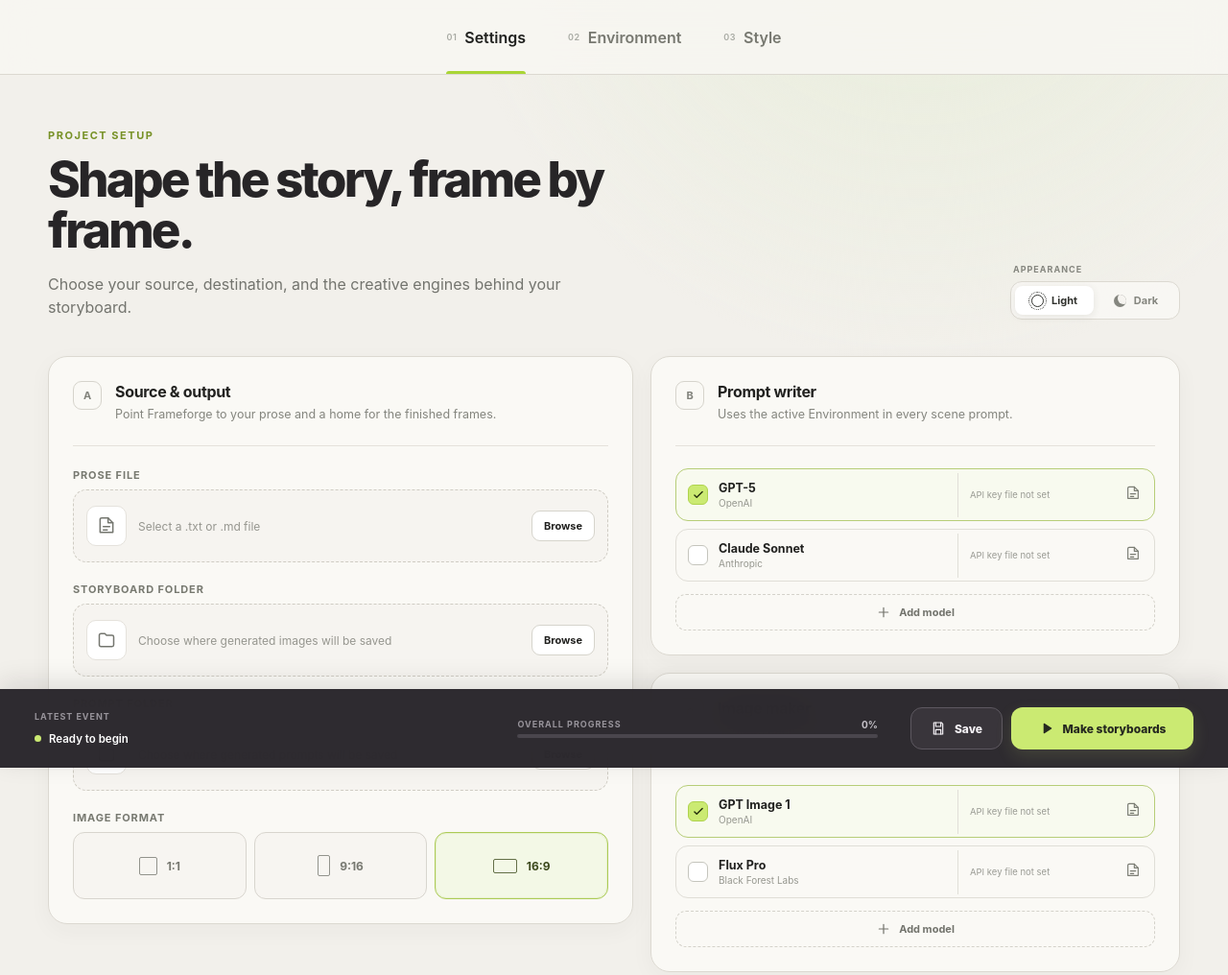
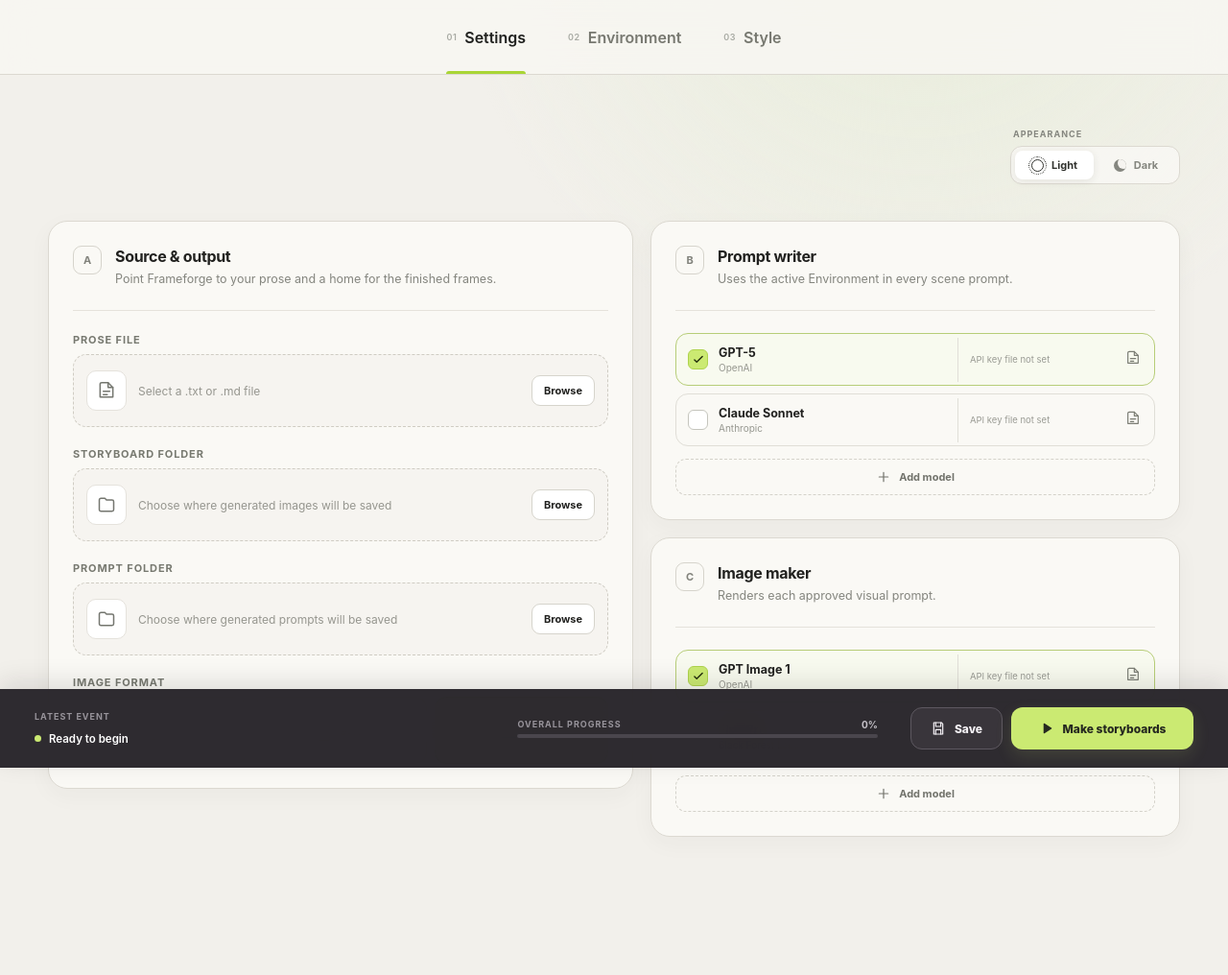
Before and after one commit to CytheCy/storyboard_lite, a website built with Vite: page index.html in a window 1280 px wide. Shown: the whole page at 96% size. Built offline with nearby package versions, Linux system fonts and the light colour scheme; what nspell would draw is missing.

Commit message:
Remove Settings page introduction

```diff
--- a/src/main.ts
+++ b/src/main.ts
@@ -133,7 +133,6 @@ function pageIntro(kicker: string, title: string, description: string) {
 function renderSettings() {
   return `<div class="page settings-page">
     <div class="settings-header">
-      ${pageIntro("Project setup", "Shape the story, frame by frame.", "Choose your source, destination, and the creative engines behind your storyboard.")}
       <div class="theme-picker" aria-label="Appearance">
         <span>Appearance</span>
         <div class="theme-options" role="radiogroup" aria-label="Color theme">
--- a/src/style.css
+++ b/src/style.css
@@ -19,7 +19,7 @@ svg { width: 20px; height: 20px; fill: none; stroke: currentColor; stroke-width:
 .kicker { color: #779126 !important; font-size: 11px !important; font-weight: 700; letter-spacing: .14em; text-transform: uppercase; margin: 0 0 12px !important; }
 .page-intro h1 { font-size: clamp(34px, 4vw, 53px); font-weight: 800; line-height: 1.04; letter-spacing: -.055em; margin: 0; color: #272527; }
 .page-intro > p:last-child { color: var(--muted); font-size: 16px; line-height: 1.55; max-width: 610px; margin: 17px 0 0; }
-.settings-header { display: flex; align-items: end; justify-content: space-between; gap: 32px; }
+.settings-header { display: flex; align-items: end; justify-content: flex-end; gap: 32px; }
 .theme-picker { flex: 0 0 auto; }
 .theme-picker > span { display: block; color: #85867f; font-size: 9px; font-weight: 700; letter-spacing: .11em; text-transform: uppercase; margin: 0 0 7px 3px; }
 .theme-options { display: flex; gap: 3px; padding: 4px; border: 1px solid var(--line); border-radius: 12px; background: rgba(251,250,247,.72); }
```
